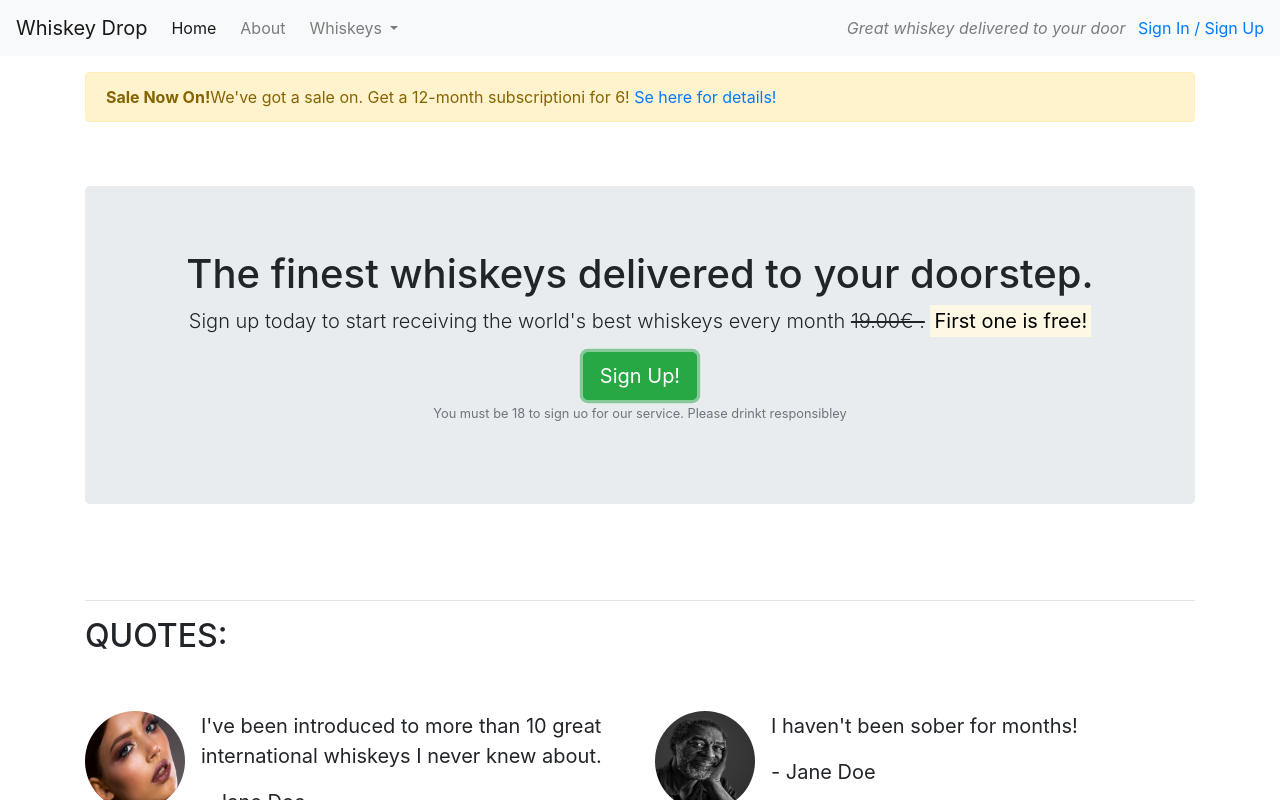
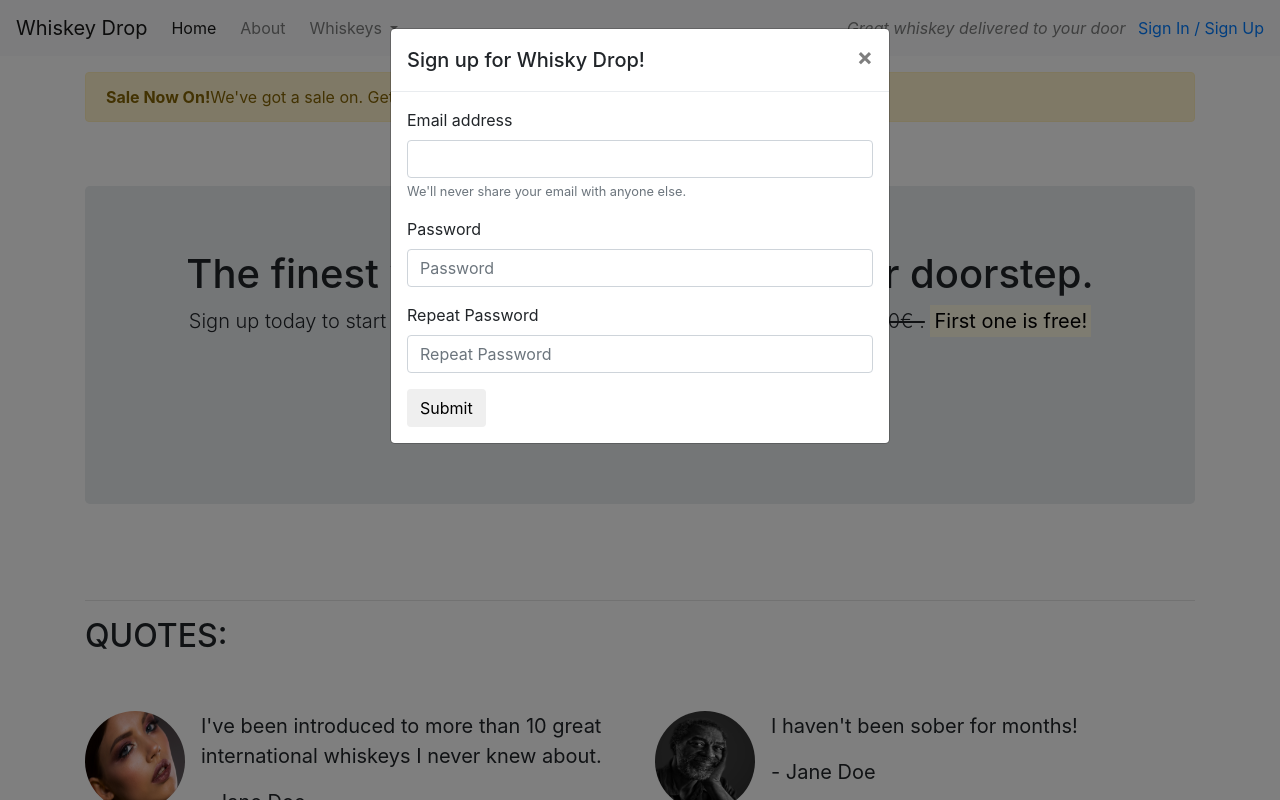
Before and after one commit to AlAliMazen/bootstrap_training, a plain HTML site: page index.html in a window 1280 px wide. Both pictures are taken after a click on the button "Sign Up!". Shown: the top 800 px of the page. Drawn offline with nearby package versions, Linux system fonts and the light colour scheme.

Commit message:
Adding and customisnig a model and a form from Bootstrap

```diff
--- a/index.html
+++ b/index.html
@@ -15,19 +15,21 @@
     <!--Nav-->
     <nav class="navbar navbar-light navbar-expand-sm bg-light">
         <a href="/" class="navbar-brand">
-                    Whiskey Drop</a>
+            Whiskey Drop</a>
 
-        <button class="navbar-toggler ml-auto" type="button" data-toggle="collapse" data-target="#navbarNavDropdown" aria-controls="navbarNavDropdown" aria-expanded="false" aria-label="Toggle navigation">
-        <span class="navbar-toggler-icon"></span></button>
+        <button class="navbar-toggler ml-auto" type="button" data-toggle="collapse" data-target="#navbarNavDropdown"
+            aria-controls="navbarNavDropdown" aria-expanded="false" aria-label="Toggle navigation">
+            <span class="navbar-toggler-icon"></span></button>
 
         <div class="collapse navbar-collapse" id="navbarNavDropdown">
             <ul class="navbar-nav mr-auto">
                 <li class="active nav-item mr-2"><a class="nav-link" href="/">Home</a></li>
                 <li class="nav-item mr-2"><a class="nav-link" href="">About</a></li>
                 <li class="nav-item dropdown">
-                    <a class="nav-link dropdown-toggle" href="#" id="navbarDropdownMenuLink" role="button" data-toggle="dropdown" aria-haspopup="true" aria-expanded="false">
-          Whiskeys
-        </a>
+                    <a class="nav-link dropdown-toggle" href="#" id="navbarDropdownMenuLink" role="button"
+                        data-toggle="dropdown" aria-haspopup="true" aria-expanded="false">
+                        Whiskeys
+                    </a>
                     <div class="dropdown-menu" aria-labelledby="navbarDropdownMenuLink">
                         <a class="dropdown-item" href="#">Irish</a>
                         <a class="dropdown-item" href="#">Scotch</a>
@@ -50,7 +52,7 @@
             <div class="col-12">
                 <div class="alert alert-warning">
                     <strong>Sale Now On!</strong>We've got a sale on. Get a 12-month subscriptioni for 6!
-                     <a href="">Se here for details!</a>
+                    <a href="">Se here for details!</a>
                 </div>
             </div>
         </div>
@@ -64,7 +66,7 @@
                         <span class="d-inline d-sm-none"><br></span>
                         <strong> <mark>First one is free!</mark></strong>
                     </p>
-                    <button class="btn btn-success btn-lg">Sign Up!</button>
+                    <button class="btn btn-success btn-lg" data-toggle="modal" data-target="#signUpModal">Sign Up!</button>
                     <p class="text-muted"><small>You must be 18 to sign uo for our service. Please drinkt
                             responsibley</small></p>
                 </section>
@@ -164,8 +166,43 @@
             <div class="col-3 bg-blue">3</div>
         </section>
     </article>
-    <script src="https://cdn.jsdelivr.net/npm/jquery@3.5.1/dist/jquery.slim.min.js" integrity="sha384-DfXdz2htPH0lsSSs5nCTpuj/zy4C+OGpamoFVy38MVBnE+IbbVYUew+OrCXaRkfj" crossorigin="anonymous"></script>
-<script src="https://cdn.jsdelivr.net/npm/bootstrap@4.6.2/dist/js/bootstrap.bundle.min.js" integrity="sha384-Fy6S3B9q64WdZWQUiU+q4/2Lc9npb8tCaSX9FK7E8HnRr0Jz8D6OP9dO5Vg3Q9ct" crossorigin="anonymous"></script>
+    <div class="modal" tabindex="-1" role="dialog" id="signUpModal">
+        <div class="modal-dialog">
+            <div class="modal-content">
+                <div class="modal-header">
+                    <h5 class="modal-title">Sign up for Whisky Drop!</h5>
+                    <button type="button" class="close" data-dismiss="modal" aria-label="Close">
+                        <span aria-hidden="true">&times;</span>
+                    </button>
+                </div>
+                <div class="modal-body">
+                    <form>
+                        <div class="form-group">
+                          <label for="exampleInputEmail1">Email address</label>
+                          <input type="email" class="form-control" id="exampleInputEmail1" aria-describedby="emailHelp">
+                          <small id="emailHelp" class="form-text text-muted">We'll never share your email with anyone else.</small>
+                        </div>
+                        <div class="form-group">
+                          <label for="password">Password</label>
+                          <input type="password" class="form-control" id="password" placeholder="Password">
+                        </div>
+                        <div class="form-group">
+                            <label for="repeatPassword">Repeat Password</label>
+                            <input type="password" class="form-control" id="repeatPassword" placeholder="Repeat Password">
+                          </div>
+
+                        <button type="submit" class="btn btn-sucess">Submit</button>
+                      </form>
+                </div>
+            </div>
+        </div>
+    </div>
+    <script src="https://cdn.jsdelivr.net/npm/jquery@3.5.1/dist/jquery.slim.min.js"
+        integrity="sha384-DfXdz2htPH0lsSSs5nCTpuj/zy4C+OGpamoFVy38MVBnE+IbbVYUew+OrCXaRkfj"
+        crossorigin="anonymous"></script>
+    <script src="https://cdn.jsdelivr.net/npm/bootstrap@4.6.2/dist/js/bootstrap.bundle.min.js"
+        integrity="sha384-Fy6S3B9q64WdZWQUiU+q4/2Lc9npb8tCaSX9FK7E8HnRr0Jz8D6OP9dO5Vg3Q9ct"
+        crossorigin="anonymous"></script>
 </body>
 
 </html>
```
Also changed, not shown: assets/images/whiskey-background.jpg (added).
